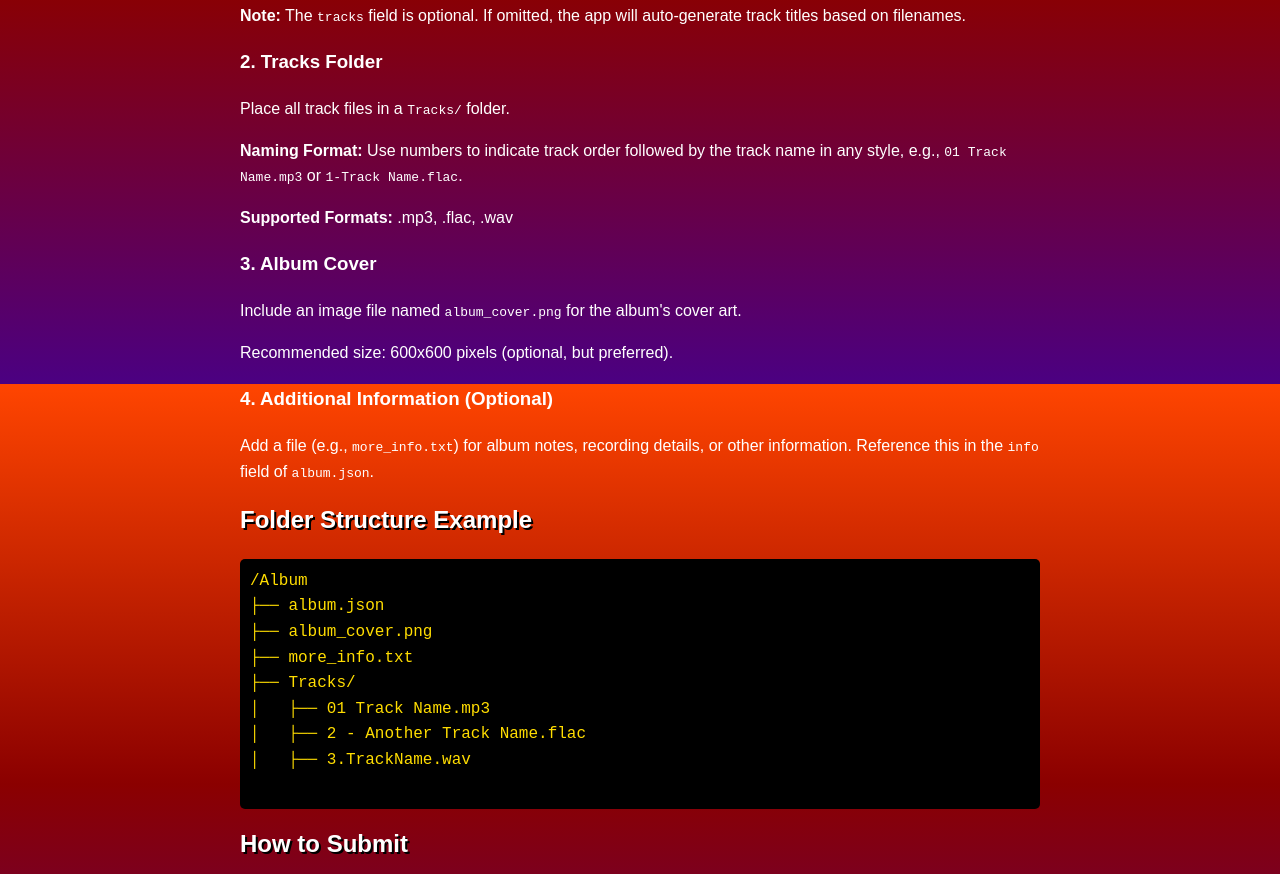
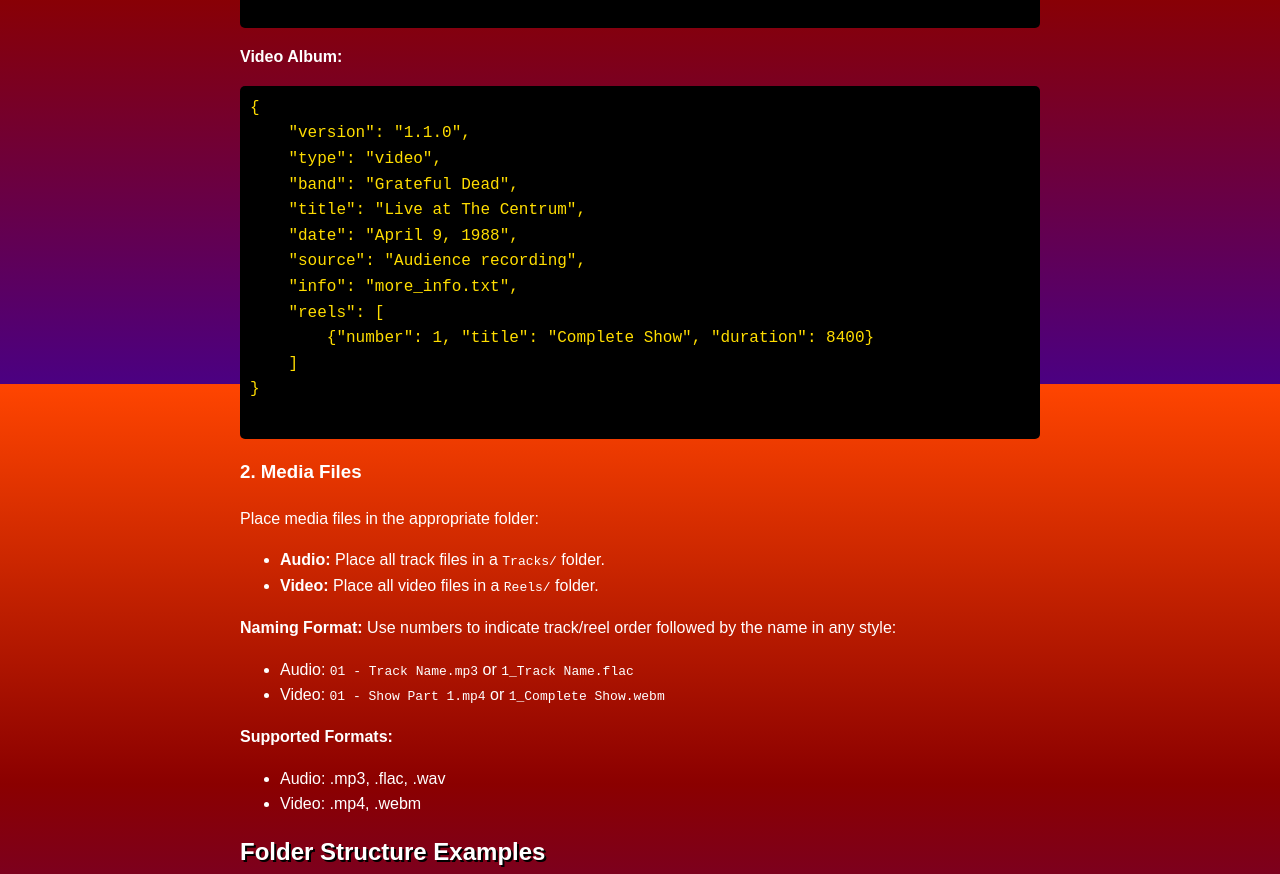
Before and after one commit to JonnieSparkles/playdead, a plain HTML site: page contribute.html in a window 1280 px wide. Shown: the part 1216-2090 px from the top of the page. Drawn offline with Linux system fonts and the light colour scheme.

Commit message:
Prep supporting docs for final v4 release

```diff
--- a/catalog.json
+++ b/catalog.json
@@ -2,7 +2,7 @@
       {
         "type": "video",
         "title": "Live at The Centrum on 1988-04-09",
-        "band": "VIDEO - Grateful Dead",
+        "band": "*VIDEO* Grateful Dead",
         "txid": "98Gn6POm8PeG-2Y44mpBxIYht9MFgRQMCmsUABgYaFQ"
     },
     {
--- a/contribute.html
+++ b/contribute.html
@@ -35,7 +35,10 @@
         <p>Each album should include the following files and structure:</p>
 
         <h3>1. <code>album.json</code></h3>
-        <p>The metadata file describing the album. Example:</p>
+        <p>The metadata file describing the album. Examples:</p>
+
+        <!-- Audio Album Example -->
+        <p><strong>Audio Album:</strong></p>
         <pre>
 {
     "version": "1.1.0",
@@ -51,30 +54,51 @@
     ]
 }
         </pre>
-        <p><strong>Note:</strong> The <code>tracks</code> field is optional. If omitted, the app will auto-generate track titles based on filenames.</p>
 
-        <h3>2. Tracks Folder</h3>
-        <p>Place all track files in a <code>Tracks/</code> folder.</p>
-        <p><strong>Naming Format:</strong> Use numbers to indicate track order followed by the track name in any style, e.g., <code>01 Track Name.mp3</code> or <code>1-Track Name.flac</code>.</p>
-        <p><strong>Supported Formats:</strong> .mp3, .flac, .wav</p>
+        <!-- Video Album Example -->
+        <p><strong>Video Album:</strong></p>
+        <pre>
+{
+    "version": "1.1.0",
+    "type": "video",
+    "band": "Grateful Dead",
+    "title": "Live at The Centrum",
+    "date": "April 9, 1988",
+    "source": "Audience recording",
+    "info": "more_info.txt",
+    "reels": [
+        {"number": 1, "title": "Complete Show", "duration": 8400}
+    ]
+}
+        </pre>
 
-        <h3>3. Album Cover</h3>
-        <p>Include an image file named <code>album_cover.png</code> for the album's cover art.</p>
-        <p>Recommended size: 600x600 pixels (optional, but preferred).</p>
+        <h3>2. Media Files</h3>
+        <p>Place media files in the appropriate folder:</p>
+        <ul>
+            <li><strong>Audio:</strong> Place all track files in a <code>Tracks/</code> folder.</li>
+            <li><strong>Video:</strong> Place all video files in a <code>Reels/</code> folder.</li>
+        </ul>
+        <p><strong>Naming Format:</strong> Use numbers to indicate track/reel order followed by the name in any style:</p>
+        <ul>
+            <li>Audio: <code>01 - Track Name.mp3</code> or <code>1_Track Name.flac</code></li>
+            <li>Video: <code>01 - Show Part 1.mp4</code> or <code>1_Complete Show.webm</code></li>
+        </ul>
+        <p><strong>Supported Formats:</strong></p>
+        <ul>
+            <li>Audio: .mp3, .flac, .wav</li>
+            <li>Video: .mp4, .webm</li>
+        </ul>
 
-        <h3>4. Additional Information (Optional)</h3>
-        <p>Add a file (e.g., <code>more_info.txt</code>) for album notes, recording details, or other information. Reference this in the <code>info</code> field of <code>album.json</code>.</p>
-
-        <h2>Folder Structure Example</h2>
+        <h2>Folder Structure Examples</h2>
         <pre>
-/Album
-├── album.json
-├── album_cover.png
-├── more_info.txt
-├── Tracks/
-│   ├── 01 Track Name.mp3
-│   ├── 2 - Another Track Name.flac
-│   ├── 3.TrackName.wav
+/Audio Album                      /Video Album
+├── album.json                    ├── album.json
+├── album_cover.png               ├── album_cover.png
+├── more_info.txt                 ├── more_info.txt
+├── Tracks/                       ├── Reels/
+│   ├── 01 Track Name.mp3         │   ├── 1 - Complete Show.mp4
+│   ├── 2 - Another Track.flac    │   └── 2 - Encore.mp4
+│   └── 3.Track Name.wav
         </pre>
 
         <h2>How to Submit</h2>
```
Also changed, not shown: future-work.txt (+0 -20 lines), index.html (+1 -1 lines), README.md, assets/icon-insert.png (added), changelog.txt.
